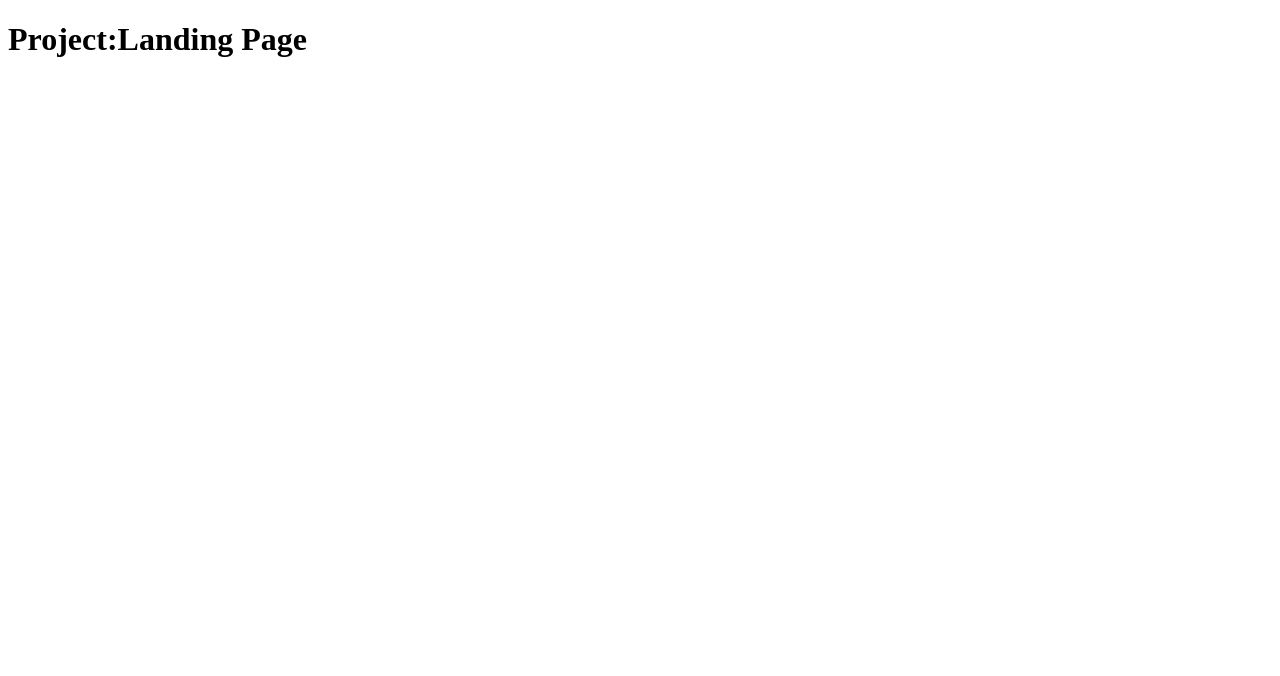
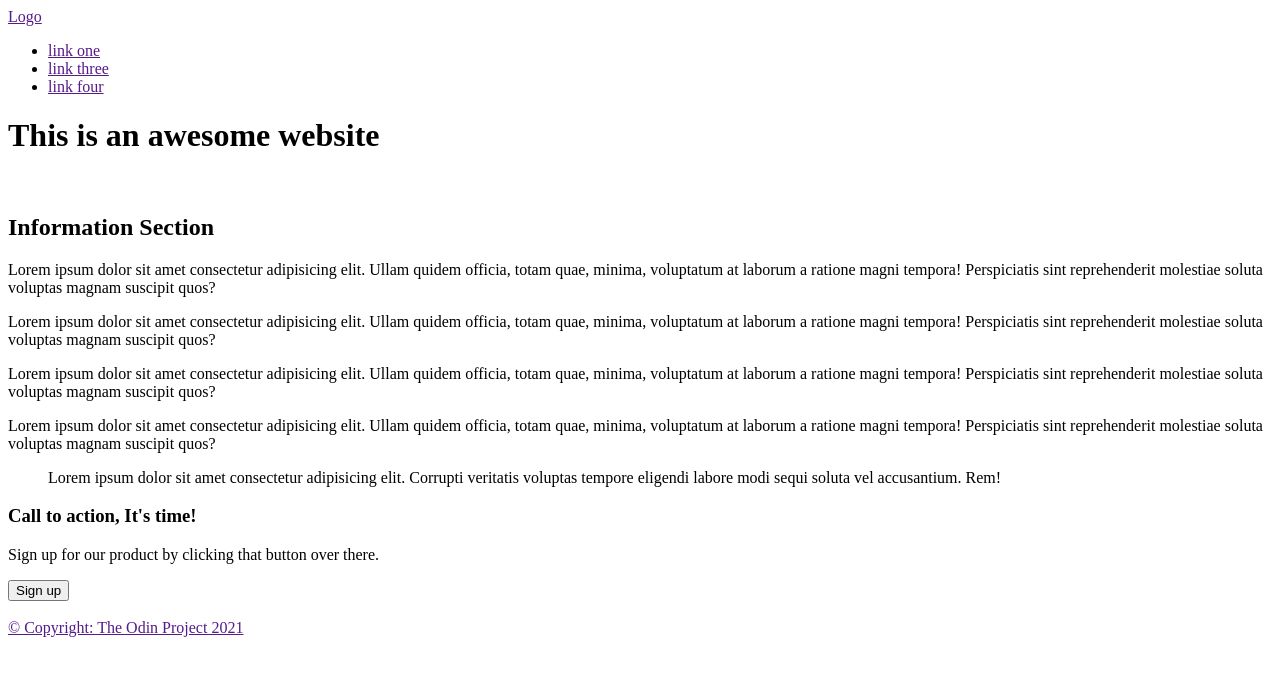
Before and after one commit to jav-sketch/project_landing_page, a plain HTML site: page index.html in a window 1280 px wide. Drawn offline with Linux system fonts and the light colour scheme.

Commit message:
Added content to index.html

```diff
--- a/index.html
+++ b/index.html
@@ -4,12 +4,92 @@
     <meta charset="UTF-8">
     <meta http-equiv="X-UA-Compatible" content="IE=edge">
     <meta name="viewport" content="width=device-width, initial-scale=1.0">
-    <title>Document</title>
+    <title>Project: My Landing Page</title>
     <link rel="stylesheet" href="styles.css">
 </head>
 <body>
-    <div class="container">
-        <h1>Project:Landing Page</h1>
+    <div class="header">
+        <!-- navigation links for header -->
+        <nav class="navbar">
+            <div class="logo">
+                <a href="">
+                    Logo
+                </a>
+            </div>
+            <ul class="">
+                <li class="nav-item">
+                    <a class=""href="">
+                        link one
+                    </a>
+                </li>
+                <li class="nav-item">
+                    <a class=""href="">
+                        link three
+                    </a>
+                </li>
+
+                <li class="nav-item">
+                    <a class=""href="">
+                        link four
+                    </a>
+                </li>
+            </ul>
+        </nav>
+        <!-- Navigation links for header -->
+
+        <!-- Header content -->
+        <div class="container">
+            <div class="my-header">
+                <h1>This is an awesome website</h1>
+            </div>
+            <div class="image-holder">
+                <img src="" alt="">
+            </div>
+        </div>
+        <!-- Header content -->
     </div>
+
+    <main role="main">
+        <!-- Information section -->
+        <section class="information">
+            <div class="information-header">
+                <h1>Information Section</h1>
+            </div>
+            <div class="item-one">
+                <p>Lorem ipsum dolor sit amet consectetur adipisicing elit. Ullam quidem officia, totam quae, minima, voluptatum at laborum a ratione magni tempora! Perspiciatis sint reprehenderit molestiae soluta voluptas magnam suscipit quos?</p>
+            </div>
+            <div class="item-two">
+                <p>Lorem ipsum dolor sit amet consectetur adipisicing elit. Ullam quidem officia, totam quae, minima, voluptatum at laborum a ratione magni tempora! Perspiciatis sint reprehenderit molestiae soluta voluptas magnam suscipit quos?</p>
+            </div>
+            <div class="item-three">
+                <p>Lorem ipsum dolor sit amet consectetur adipisicing elit. Ullam quidem officia, totam quae, minima, voluptatum at laborum a ratione magni tempora! Perspiciatis sint reprehenderit molestiae soluta voluptas magnam suscipit quos?</p>
+            </div>
+            <div class="item-four">
+                <p>Lorem ipsum dolor sit amet consectetur adipisicing elit. Ullam quidem officia, totam quae, minima, voluptatum at laborum a ratione magni tempora! Perspiciatis sint reprehenderit molestiae soluta voluptas magnam suscipit quos?</p>
+            </div>
+        </section>
+
+        <!-- Quote section -->
+        <section class="quote">
+            <blockquote>
+                Lorem ipsum dolor sit amet consectetur adipisicing elit. Corrupti veritatis voluptas tempore eligendi labore modi sequi soluta vel accusantium. Rem!
+            </blockquote>
+        </section>
+
+        <section class="call-to-action">
+            <h3>Call to action, It's time!</h3>
+            <p>Sign up for our product by clicking that button over there.</p>
+            <button class="button">
+                Sign up
+            </button>
+        </section>
+    </main>
+
+    <br>
+    <!-- footer -->
+    <footer class="footer">
+        <a href="">&copy Copyright: The Odin Project 2021</a>
+    </footer>
+    <!-- Footer -->
 </body>
 </html>
```
